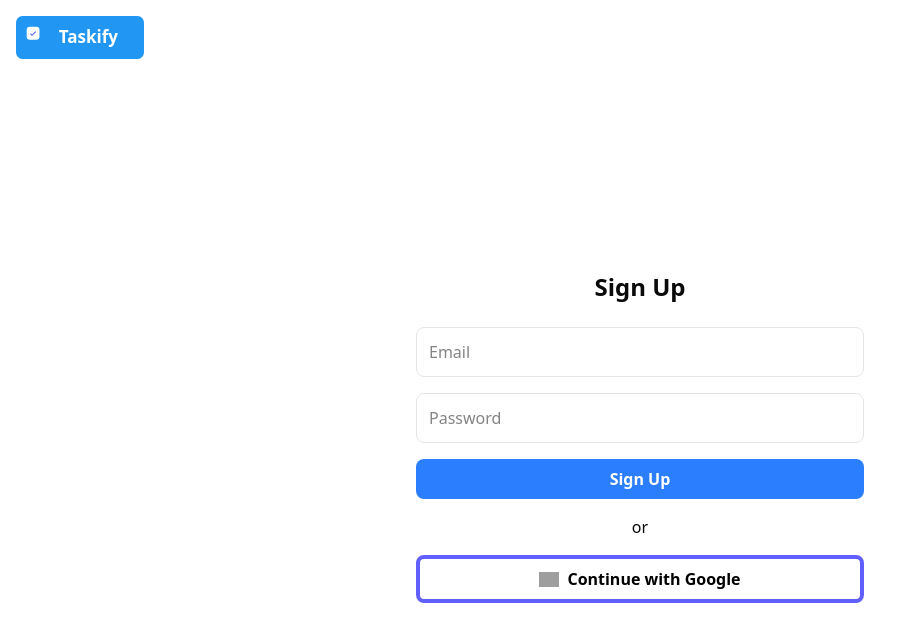
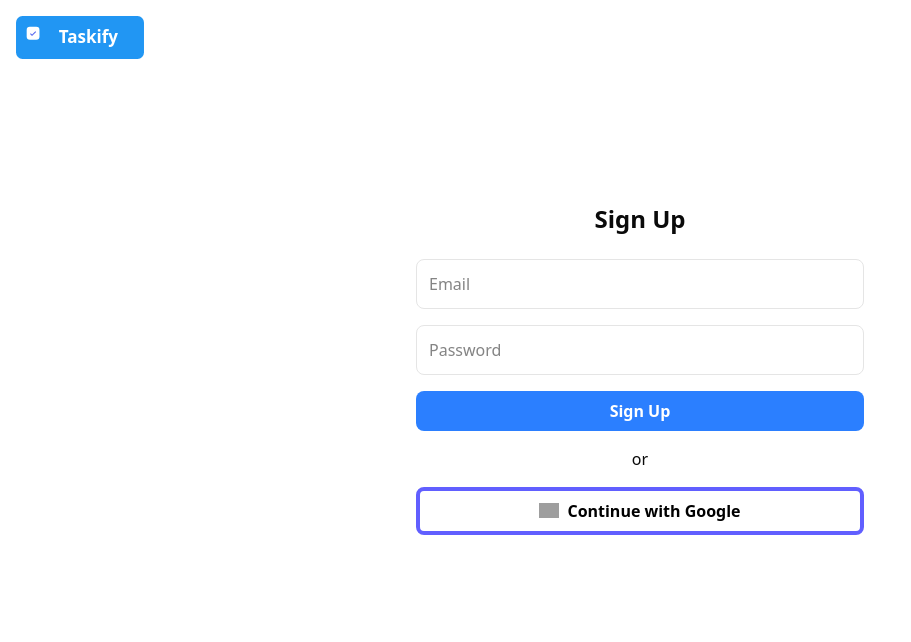
Before and after one commit to umang0503/taskify, a Next.js app: page /Page in a window 1280 px wide. Shown: the top 642 px of the page, without its empty margins (0-911 px from the left). Built offline with nearby package versions, Linux system fonts and the light colour scheme; no server answers; grey boxes are pictures that could not be loaded.

Commit message:
modification in signup

```diff
--- a/src/app/Main/page.tsx
+++ b/src/app/Main/page.tsx
@@ -1,4 +1,4 @@
-export default function Home(){
+export default function HomeSite(){
 return(
     <div>
         hello
--- a/src/app/Page/page.tsx
+++ b/src/app/Page/page.tsx
@@ -4,8 +4,7 @@ import SignUpPage from "@/components/authentication/signup";
 export default function Home() {
     return(
         <div>
-            <SignUpPage/>
-
+            <SignUpPage />
         </div>
 
     )
--- a/src/app/context.tsx
+++ b/src/app/context.tsx
@@ -1,13 +1,9 @@
 "use client"
-import { Children, createContext, use, useContext, useEffect, useState } from "react"
+import {  createContext, useContext, useEffect, useState } from "react"
 import { GoogleAuthProvider, onAuthStateChanged, signInWithPopup, signOut, User } from "firebase/auth";
 import { auth } from "../../firebase/firebaseauth";
-
-
 const UserContext= createContext({})
-
 import { ReactNode } from "react";
-import router from "next/router";
 
 export const AuthContext = ({ children }: { children: ReactNode }) => {
 
--- a/src/app/page.tsx
+++ b/src/app/page.tsx
@@ -1,9 +1,15 @@
+"use client"
 import Information from "@/components/homepage/information";
 import Navbar from "@/components/homepage/navbar";
 import Newsletter from "@/components/homepage/newletter";
+import { UserAuthContext } from "./context";
+import HomeSite from "./Main/page";
 
 export default function Home() {
+  const {user,handleGoogleSignup, handleGoogleSignOut }: any =
+      UserAuthContext();
   return (
+  user?<HomeSite/>:
     <div>
       <Navbar/>
       <Newsletter/>
--- a/src/components/authentication/signup.tsx
+++ b/src/components/authentication/signup.tsx
@@ -1,9 +1,5 @@
 "use client";
-import { GoogleAuthProvider, signInWithPopup } from "firebase/auth";
-import { auth } from "../../../firebase/firebaseauth";
-import { UserAuthContext } from "../../app/context"; // Adjust the path based on your project structure
-import { useContext } from "react";
-import { AuthContext } from "@/app/context";
+import { UserAuthContext } from "../../app/context";
 import { useRouter } from "next/navigation";
 export default function SignUpPage() {
     const router = useRouter();
@@ -31,7 +27,7 @@ export default function SignUpPage() {
         </div>
 
         {/* Centered Signup Form */}
-        <div className="flex flex-1 justify-center items-center ">
+        <div className="flex flex-1 justify-center m-32 ">
           <div className="w-full max-w-md">
             <h2 className="text-2xl font-bold mb-6 text-center">Sign Up</h2>
 
```
